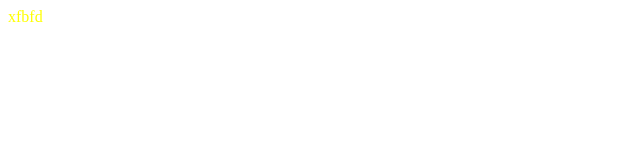
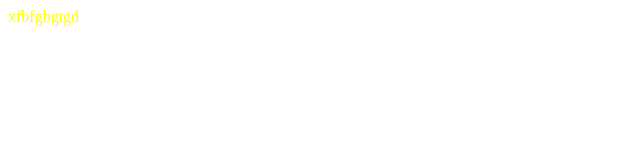
Before and after one commit to w20030829/wangzhenxing, a plain HTML site: page index.html in a window 1280 px wide. Shown: the full height of the page, 0-640 px from the left. Drawn offline with Linux system fonts and the light colour scheme.

Commit message:
Update index.html

```diff
--- a/index.html
+++ b/index.html
@@ -1 +1 @@
-<font color=yellow>xfbfd</font>
+<font color=yellow>xfbfgbgtgd</font>
```
